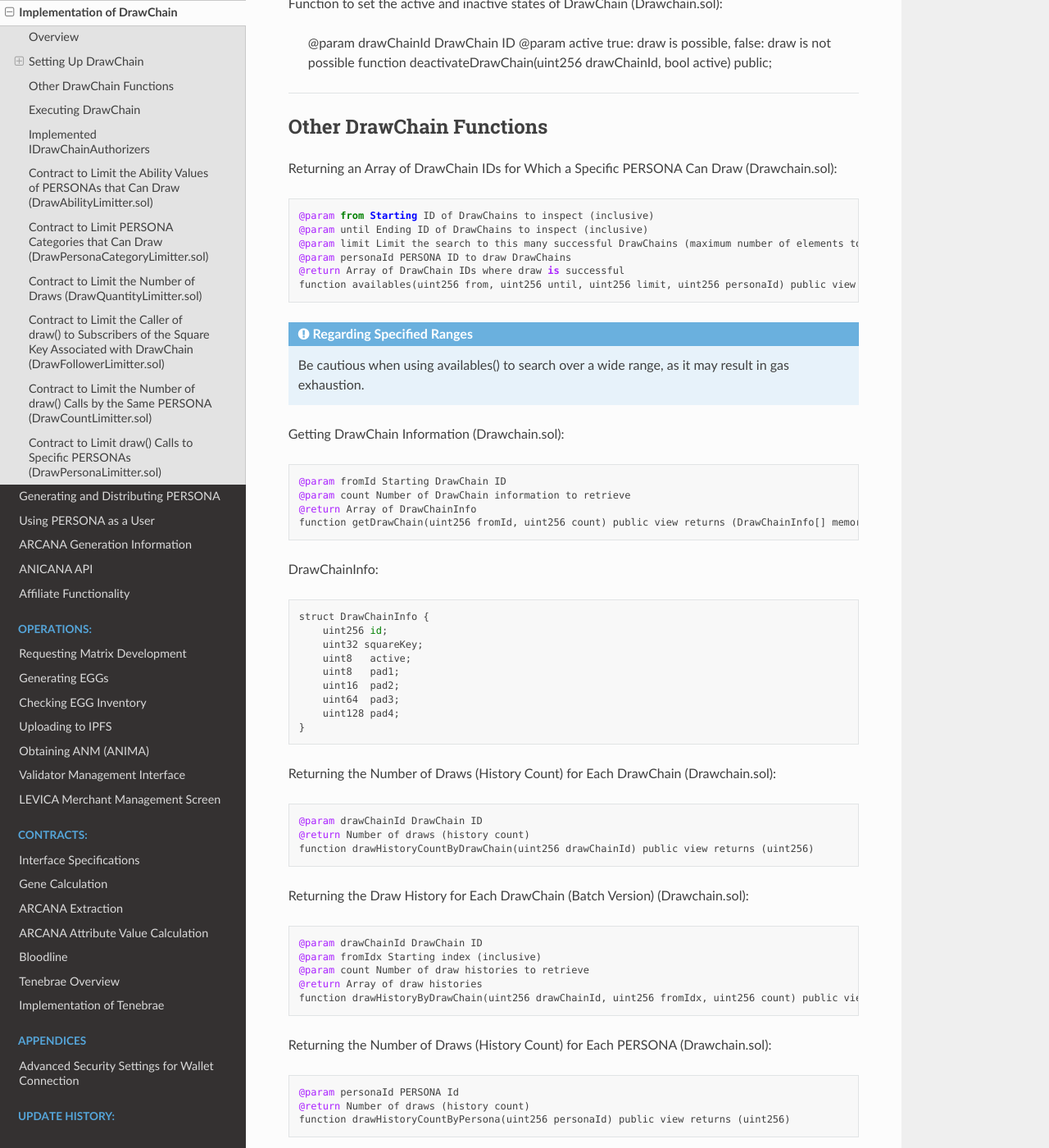
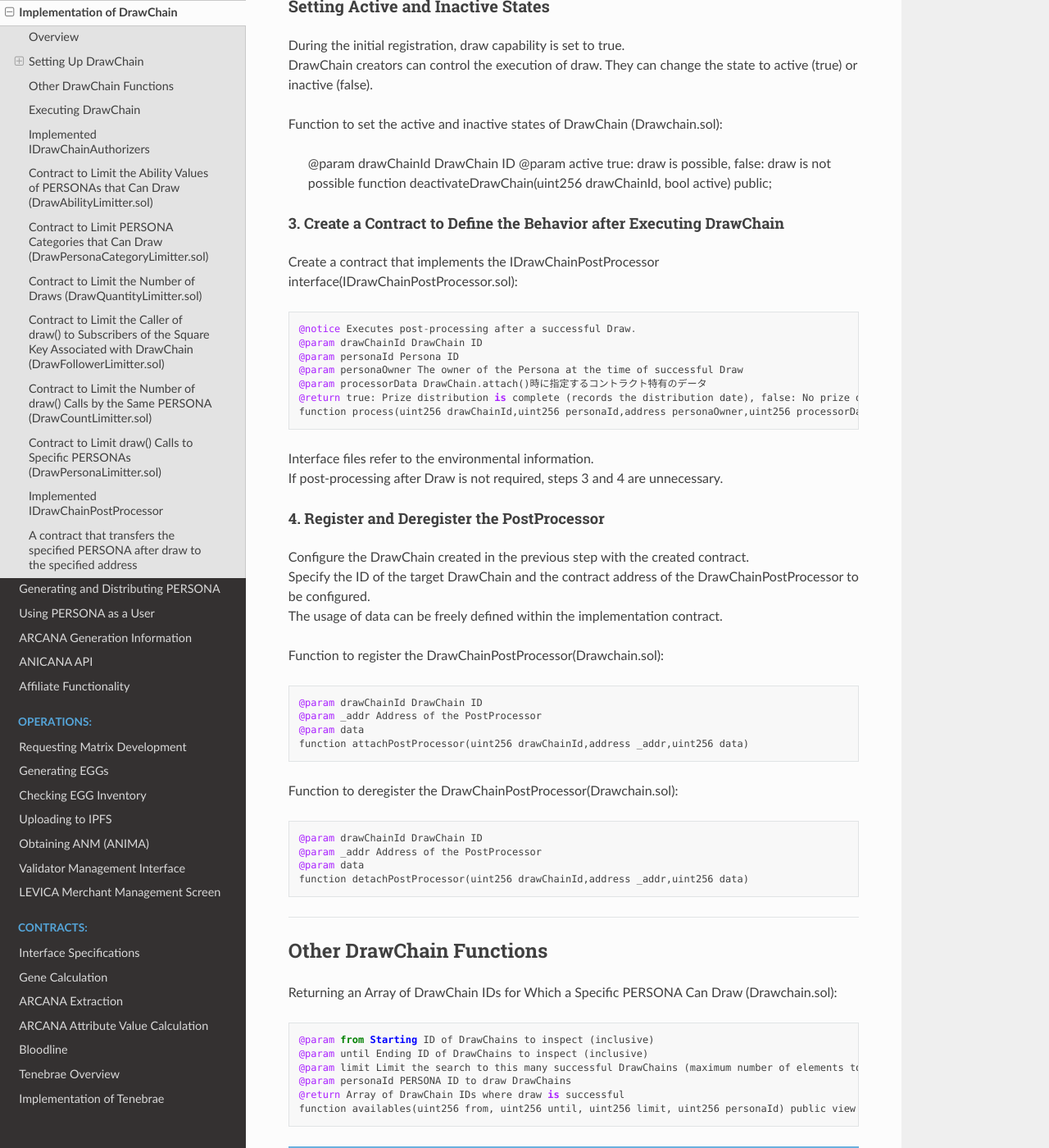
Before and after one commit to Orange-Code-Project/anicana-docs-en, a Sphinx documentation site: the page built from source/game-development/drawchain-introduction.rst, in a window 1280 px wide and 1400 px high, scrolled down 2025 px. Shown: the whole window at 82% size. Built offline with Sphinx 7.4.7 and the Read the Docs theme 3.1.0, drawn with Linux system fonts in a browser that asks for light colours; some of the changed text lies outside the part shown.

Commit message:
[update]
Ark.one Environment Information
 Production Environment Information
 add IDrawChainPostProcessor.sol
Implementation of DrawChain
 Update of overview diagram
 Added PostProcessor description

```diff
--- a/source/change-history/change-history.rst
+++ b/source/change-history/change-history.rst
@@ -7,6 +7,12 @@ Update History
     :align: center
 
     "No", "Date of Update", "Version", "Update Details"
+    "28.", "2024/10/28", "1.5.3", "| Ark.one Environment Information
+    | Production Environment Information
+    | 　⇒add IDrawChainPostProcessor.sol
+    | Implementation of DrawChain
+    | 　⇒Update of overview diagram.Added PostProcessor description.
+    | 　"
     "27.", "2024/06/26", "1.5.2", "| LEVICA API (Production)
     | LEVICA API (Ark.one)
     | ⇒ Update of the release contents
--- a/source/game-development/drawchain-introduction.rst
+++ b/source/game-development/drawchain-introduction.rst
@@ -14,6 +14,7 @@ Setting Up DrawChain
 
 | You can configure the conditions for running DrawChain.
 | Configuration is possible by registering a contract that inherits the IDrawChainAuthorizer interface.
+| Also, by registering a contract that inherits the IDrawChainPostProcessor interface, you can configure the behavior after Draw.
 
 ■ Functions for Publishers
 
@@ -61,6 +62,45 @@ Function to set the active and inactive states of DrawChain (Drawchain.sol):
         @param drawChainId DrawChain ID
         @param active true: draw is possible, false: draw is not possible
         function deactivateDrawChain(uint256 drawChainId, bool active) public;
+
+
+3. Create a Contract to Define the Behavior after Executing DrawChain
+^^^^^^^^^^^^^^^^^^^^^^^^^^^^^^^^^^^^^^^^^^^^^^^^^^^^^^^^^^^^^^^^^^^^^^^^^^^^^^^^^^
+
+Create a contract that implements the IDrawChainPostProcessor interface(IDrawChainPostProcessor.sol)::
+
+        @notice Executes post-processing after a successful Draw.
+        @param drawChainId DrawChain ID
+        @param personaId Persona ID
+        @param personaOwner The owner of the Persona at the time of successful Draw
+        @param processorData DrawChain.attach()時に指定するコントラクト特有のデータ
+        @return true: Prize distribution is complete (records the distribution date), false: No prize distribution took place
+        function process(uint256 drawChainId,uint256 personaId,address personaOwner,uint256 processorData) external returns(bool);
+
+| Interface files refer to the environmental information.
+| If post-processing after Draw is not required, steps 3 and 4 are unnecessary.
+
+
+4. Register and Deregister the PostProcessor
+^^^^^^^^^^^^^^^^^^^^^^^^^^^^^^^^^^^^^^^^^^^^^^^^^^^^^^^^^^^^
+
+| Configure the DrawChain created in the previous step with the created contract.
+| Specify the ID of the target DrawChain and the contract address of the DrawChainPostProcessor to be configured.
+| The usage of data can be freely defined within the implementation contract.
+
+Function to register the DrawChainPostProcessor(Drawchain.sol)::
+
+        @param drawChainId DrawChain ID
+        @param _addr Address of the PostProcessor
+        @param data
+        function attachPostProcessor(uint256 drawChainId,address _addr,uint256 data)
+
+Function to deregister the DrawChainPostProcessor(Drawchain.sol)::
+
+        @param drawChainId DrawChain ID
+        @param _addr Address of the PostProcessor
+        @param data
+        function detachPostProcessor(uint256 drawChainId,address _addr,uint256 data)
 
 --------------------------------------------------------------------------------------------------------------------------------
 
@@ -173,6 +213,12 @@ Returning the Draw History for Each PERSONA Owner (Batch Version) (Drawchain.sol
         @param count Number of draw histories to retrieve
         @return Array of draw histories
         function drawHistoryByPersonaOwner(address personaOwner, uint256 fromIdx, uint256 count) public view returns (History[] memory)
+
+Returns PostProcessor information set for each DrawChain(Drawchain.sol)::
+
+        @param drawChainId DrawChain ID
+        @return PostProcessorInfo
+        function listPostProcessor(uint256 drawChainId) public view override returns(PostProcessorInfo[] memory)
 
 --------------------------------------------------------------------------------------------------------------------------------
 
@@ -308,3 +354,18 @@ newPreset::
         @param personas Array of PERSONA IDs to be registered
         @return numPresets Registration number
         function newPreset(uint256[] calldata personas) public returns (uint256)
+
+
+Implemented IDrawChainPostProcessor
+============================================
+
+| The currently available contracts that implement the IDrawChainPostProcessor interface are as follows.
+| To enable it, you need to attach it to DrawChain.
+
+A contract that transfers the specified PERSONA after draw to the specified address
+============================================================================================
+
+| (PersonaCollector.sol)
+| Set the forwarding destination address in data when attaching.
+| Transfer the personaId argument at draw to the address specified above.
+| It is necessary to approve PERSONA to the DrawChain contract before executing draw.
--- a/source/game-development/main-environment.rst
+++ b/source/game-development/main-environment.rst
@@ -97,6 +97,7 @@ Interfaces
     IF, Download
     IDrawChainAuthorizer, :download:`IDrawChainAuthorizer.sol<../file_main/if/IDrawChainAuthorizer.sol>`
     IAbsorbApprover,      :download:`IAbsorbApprover.sol<../file_main/if/IAbsorbApprover.sol>`
+	IDrawChainPostProcessor, :download:`IDrawChainPostProcessor.sol<../file_main/if/IDrawChainPostProcessor.sol>`
 
 -------------------------------------------------------------------
 
--- a/source/game-development/test-environment.rst
+++ b/source/game-development/test-environment.rst
@@ -102,6 +102,7 @@ Interfaces
     Interface, Download
     IDrawChainAuthorizer, :download:`IDrawChainAuthorizer.sol<../file_ark1/if/IDrawChainAuthorizer.sol>`
     IAbsorbApprover,      :download:`IAbsorbApprover.sol<../file_ark1/if/IAbsorbApprover.sol>`
+	IDrawChainPostProcessor, :download:`IDrawChainPostProcessor.sol<../file_ark1/if/IDrawChainPostProcessor.sol>`
 
 -------------------------------------------------------------------
 
```
Also changed, not shown: source/img/PERSONA/DrawChain.png, 2 other files.
